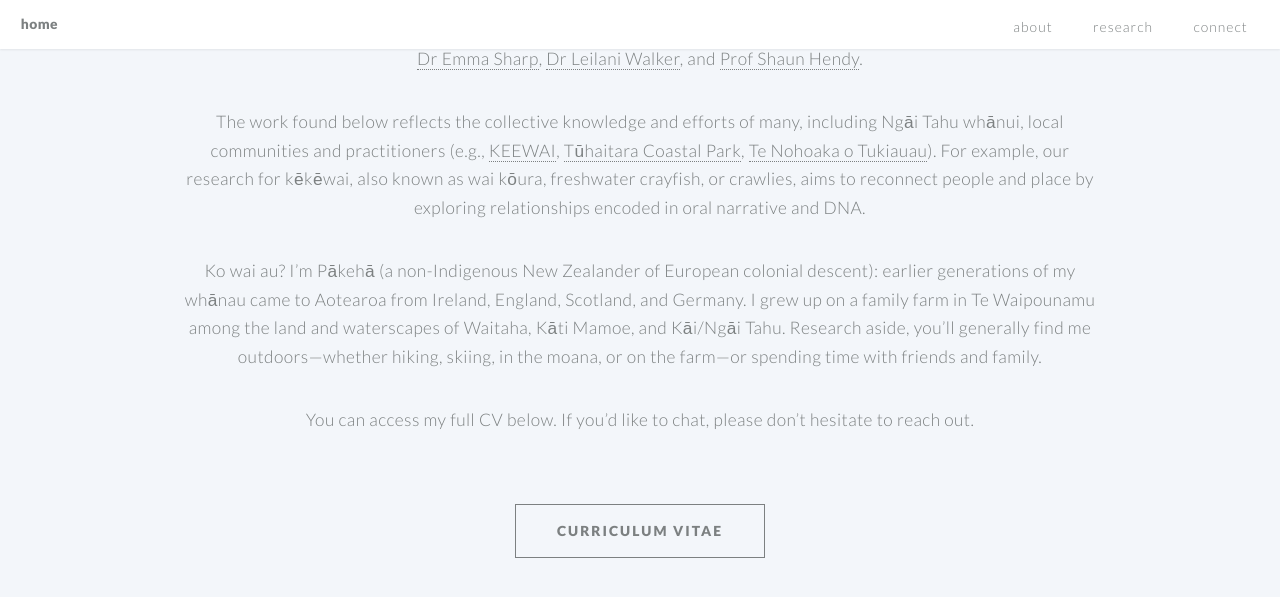
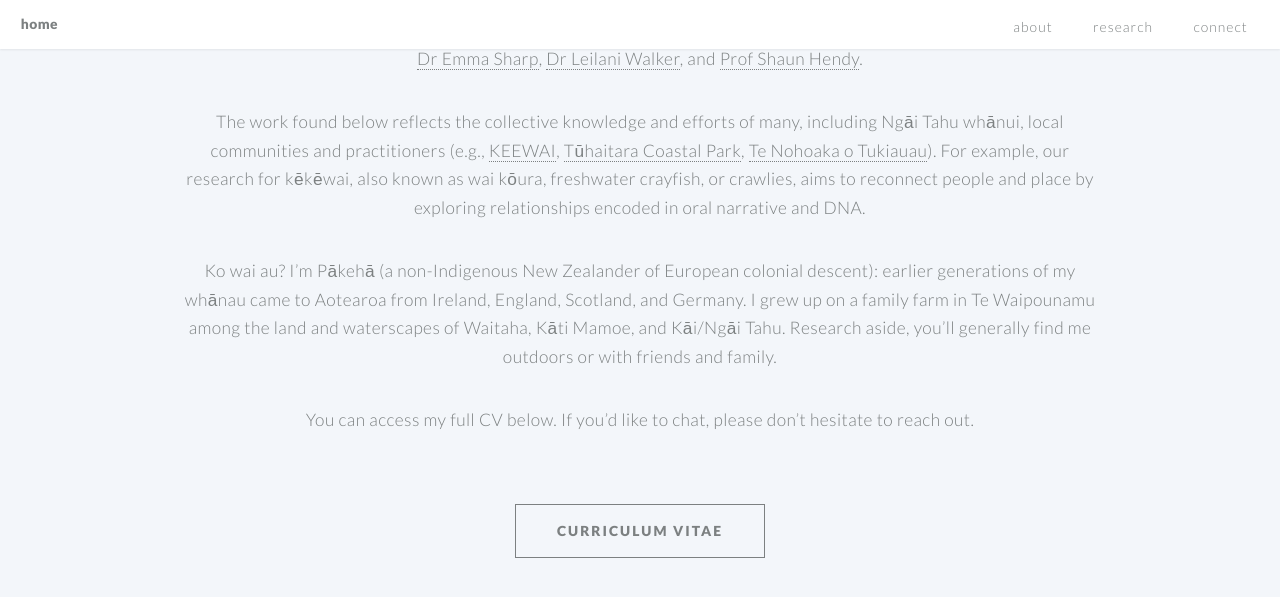
Before and after one commit to aislingrayne/aislingrayne.github.io, a Jekyll site: the page built from index.md, in a window 1280 px wide and 900 px high, scrolled down 1182 px. Shown: the top 597 px of the window. Built offline with Jekyll 4.4.1, drawn with Linux system fonts in a browser that asks for light colours.

Commit message:
Update index.md

```diff
--- a/index.md
+++ b/index.md
@@ -53,6 +53,6 @@ I'm currently a Research Assistant (conservation genomics) with [A/Prof Tammy St
 
 The work found below reflects the collective knowledge and efforts of many, including Ngāi Tahu whānui, local communities and practitioners (e.g., [KEEWAI](http://keewai.co.nz/), [Tūhaitara Coastal Park](https://www.tuhaitarapark.org.nz/), [Te Nohoaka o Tukiauau](https://www.tenohoaka.org.nz/)). For example, our research for kēkēwai, also known as wai kōura, freshwater crayfish, or crawlies, aims to reconnect people and place by exploring relationships encoded in oral narrative and DNA.
 
-Ko wai au? I'm Pākehā (a non-Indigenous New Zealander of European colonial descent): earlier generations of my whānau came to Aotearoa from Ireland, England, Scotland, and Germany. I grew up on a family farm in Te Waipounamu among the land and waterscapes of Waitaha, Kāti Mamoe, and Kāi/Ngāi Tahu. Research aside, you'll generally find me outdoors—whether hiking, skiing, in the moana, or on the farm—or spending time with friends and family.
+Ko wai au? I'm Pākehā (a non-Indigenous New Zealander of European colonial descent): earlier generations of my whānau came to Aotearoa from Ireland, England, Scotland, and Germany. I grew up on a family farm in Te Waipounamu among the land and waterscapes of Waitaha, Kāti Mamoe, and Kāi/Ngāi Tahu. Research aside, you'll generally find me outdoors or with friends and family.
 
 You can access my full CV below. If you'd like to chat, please don't hesitate to reach out.
```
